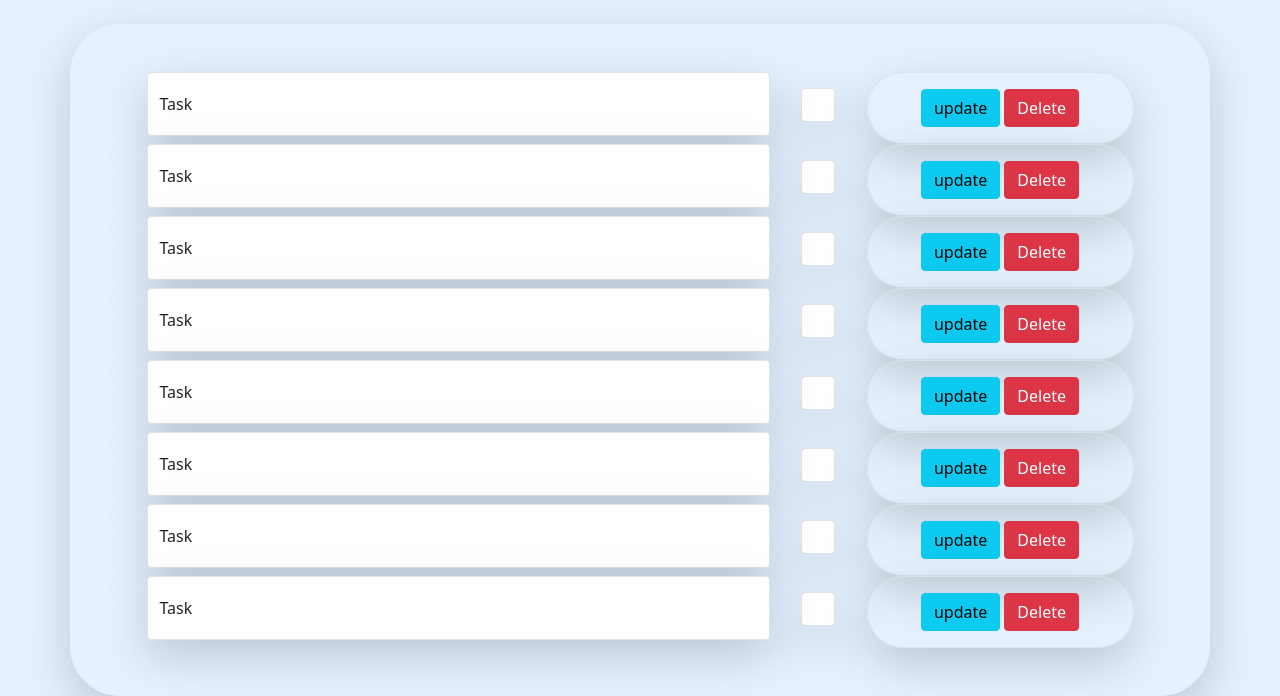
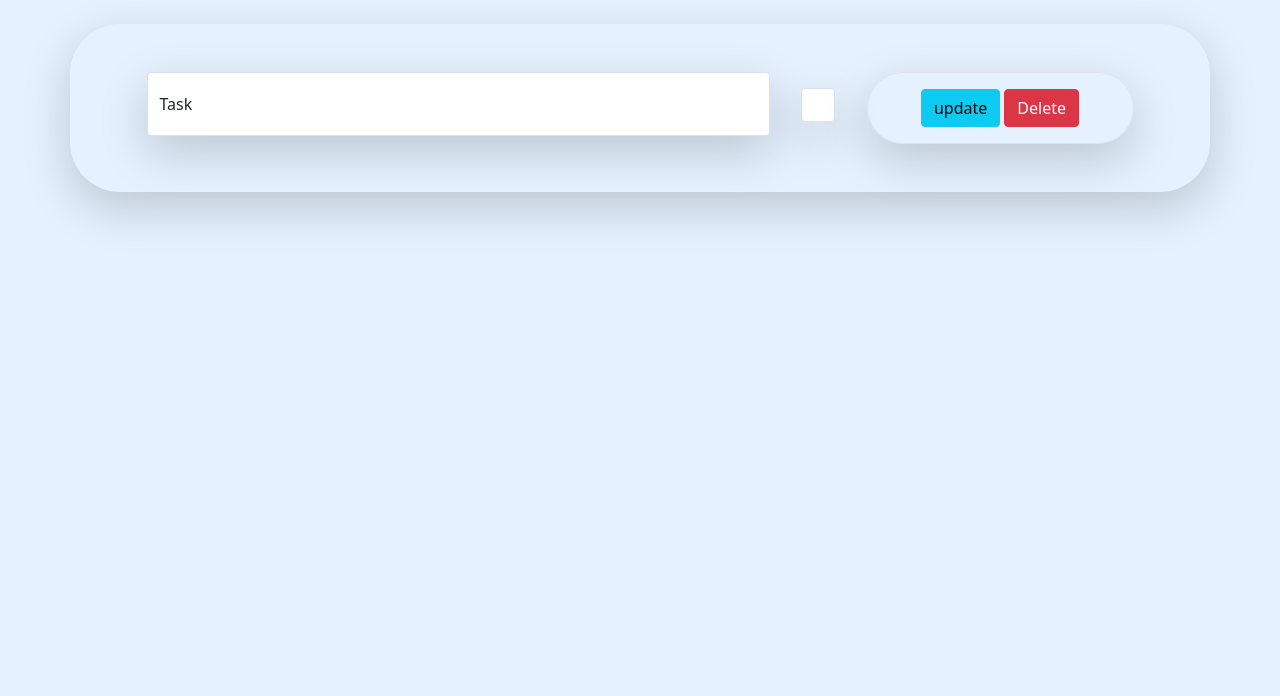
Before and after one commit to TeamRemix/Manager-Task, a Node server app: page /home in a window 1280 px wide. Shown: the part 140-836 px from the top of the page. After the commit the page ends 800 px from the top, so only its background shows below. Run offline with Node 20, Linux system fonts and the light colour scheme; some libraries are stand-ins or nearby versions.

Commit message:
cambio sin importancia

```diff
--- a/src/views/home.hbs
+++ b/src/views/home.hbs
@@ -22,65 +22,6 @@
             <div class="btn btn-info me-1" data-bs-toggle="modal" data-bs-target="#updateTaskModal">update</div>
             <div class="btn btn-danger">Delete</div>
         </div>
-          <div class="col-md-7 card me-1 mb-2 border shadow-lg justify-content-center">Task</div>
-        <div class="col-md-1 me-1  d-flex justify-content-center">
-            <input class="form-check-input mt-3 p-3 mb-2 border shadow-lg" type="checkbox">
-        </div>
-        <div class="col-md-3 p-3 mw 100 d-flex justify-content-center border shadow-lg">
-            <div class="btn btn-info me-1" data-bs-toggle="modal" data-bs-target="#updateTaskModal">update</div>
-            <div class="btn btn-danger">Delete</div>
-        </div>
-          <div class="col-md-7 card me-1 mb-2 border shadow-lg justify-content-center">Task</div>
-        <div class="col-md-1 me-1  d-flex justify-content-center">
-            <input class="form-check-input mt-3 p-3 mb-2 border shadow-lg" type="checkbox">
-        </div>
-        <div class="col-md-3 p-3 mw 100 d-flex justify-content-center border shadow-lg">
-            <div class="btn btn-info me-1" data-bs-toggle="modal" data-bs-target="#updateTaskModal">update</div>
-            <div class="btn btn-danger">Delete</div>
-        </div>
-          <div class="col-md-7 card me-1 mb-2 border shadow-lg justify-content-center">Task</div>
-        <div class="col-md-1 me-1  d-flex justify-content-center">
-            <input class="form-check-input mt-3 p-3 mb-2 border shadow-lg" type="checkbox">
-        </div>
-        <div class="col-md-3 p-3 mw 100 d-flex justify-content-center border shadow-lg">
-            <div class="btn btn-info me-1" data-bs-toggle="modal" data-bs-target="#updateTaskModal">update</div>
-            <div class="btn btn-danger">Delete</div>
-        </div>
-          <div class="col-md-7 card me-1 mb-2 border shadow-lg justify-content-center">Task</div>
-        <div class="col-md-1 me-1  d-flex justify-content-center">
-            <input class="form-check-input mt-3 p-3 mb-2 border shadow-lg" type="checkbox">
-        </div>
-        <div class="col-md-3 p-3 mw 100 d-flex justify-content-center border shadow-lg">
-            <div class="btn btn-info me-1" data-bs-toggle="modal" data-bs-target="#updateTaskModal">update</div>
-            <div class="btn btn-danger">Delete</div>
-        </div>
-          <div class="col-md-7 card me-1 mb-2 border shadow-lg justify-content-center">Task</div>
-        <div class="col-md-1 me-1  d-flex justify-content-center">
-            <input class="form-check-input mt-3 p-3 mb-2 border shadow-lg" type="checkbox">
-        </div>
-        <div class="col-md-3 p-3 mw 100 d-flex justify-content-center border shadow-lg">
-            <div class="btn btn-info me-1" data-bs-toggle="modal" data-bs-target="#updateTaskModal">update</div>
-            <div class="btn btn-danger">Delete</div>
-        </div>
-          <div class="col-md-7 card me-1 mb-2 border shadow-lg justify-content-center">Task</div>
-        <div class="col-md-1 me-1  d-flex justify-content-center">
-            <input class="form-check-input mt-3 p-3 mb-2 border shadow-lg" type="checkbox">
-        </div>
-        <div class="col-md-3 p-3 mw 100 d-flex justify-content-center border shadow-lg">
-            <div class="btn btn-info me-1" data-bs-toggle="modal" data-bs-target="#updateTaskModal">update</div>
-            <div class="btn btn-danger">Delete</div>
-        </div>
-          <div class="col-md-7 card me-1 mb-2 border shadow-lg justify-content-center">Task</div>
-        <div class="col-md-1 me-1  d-flex justify-content-center">
-            <input class="form-check-input mt-3 p-3 mb-2 border shadow-lg" type="checkbox">
-        </div>
-        <div class="col-md-3 p-3 mw 100 d-flex justify-content-center border shadow-lg">
-            <div class="btn btn-info me-1" data-bs-toggle="modal" data-bs-target="#updateTaskModal">update</div>
-            <div class="btn btn-danger">Delete</div>
-        </div>
-
-    </div>
-
     </div>
     {{!-- Modal add task--}}
     <div class="modal fade" id="addTaskModal" tabindex="-1" aria-labelledby="addTaskModalLabel" aria-hidden="true">
```
Lines whose indentation alone changed are shown as unchanged.
